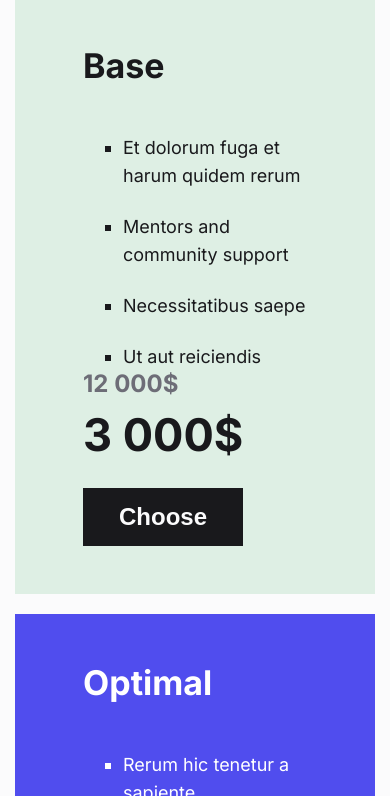
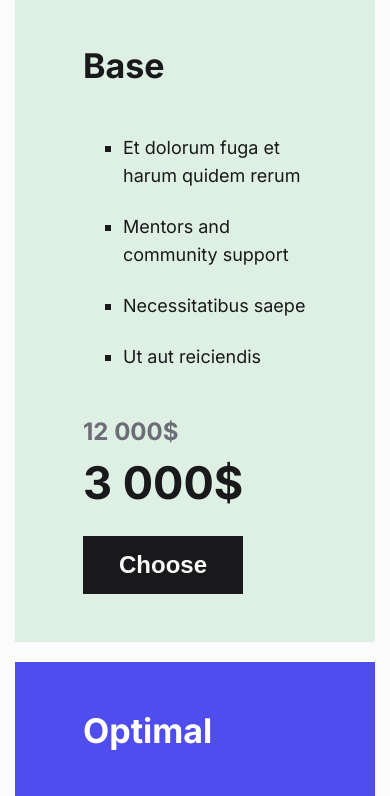
Before and after one commit to QuaZz7aR/deploy, a plain HTML site: page index.html in a window 390 px wide. Shown: the part 3748-4544 px from the top of the page. Drawn offline with Linux system fonts and the light colour scheme.

Commit message:
minor fixes

```diff
--- a/style/style.css
+++ b/style/style.css
@@ -565,4 +565,7 @@ body{
     .card__holder{
         height: auto;
     }
+    .card__list{
+        padding-bottom: 48px;
+    }
 }
```
